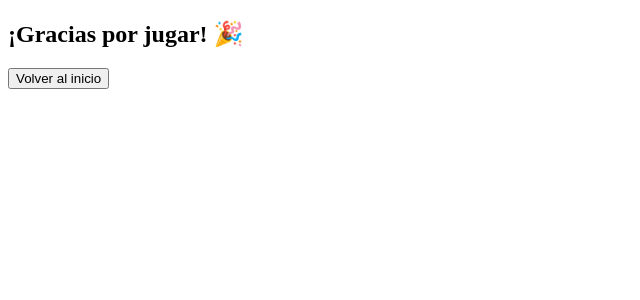
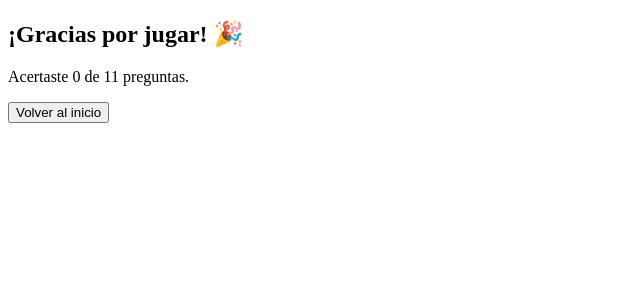
Before and after one commit to Calihn1/PW2---LABS, an Angular app in the folder Lab-9/science-quiz/: page /results in a window 1280 px wide. Shown: the top 300 px of the page, without its empty margins (0-640 px from the left). Built offline with nearby package versions, Linux system fonts and the light colour scheme.

Commit message:
Vigesimo commit: Se actualizo el html para mostrar el score

```diff
--- a/Lab-9/science-quiz/src/app/results/results.html
+++ b/Lab-9/science-quiz/src/app/results/results.html
@@ -1,6 +1,7 @@
 <main class="main">
   <div class="content results-container">
     <h2 class="results-title">¡Gracias por jugar! 🎉</h2>
+    <p class="score">Acertaste {{ score }} de {{ total }} preguntas.</p>
     <a routerLink="/" class="return-link">
       <button class="return-button">Volver al inicio</button>
     </a>
```
